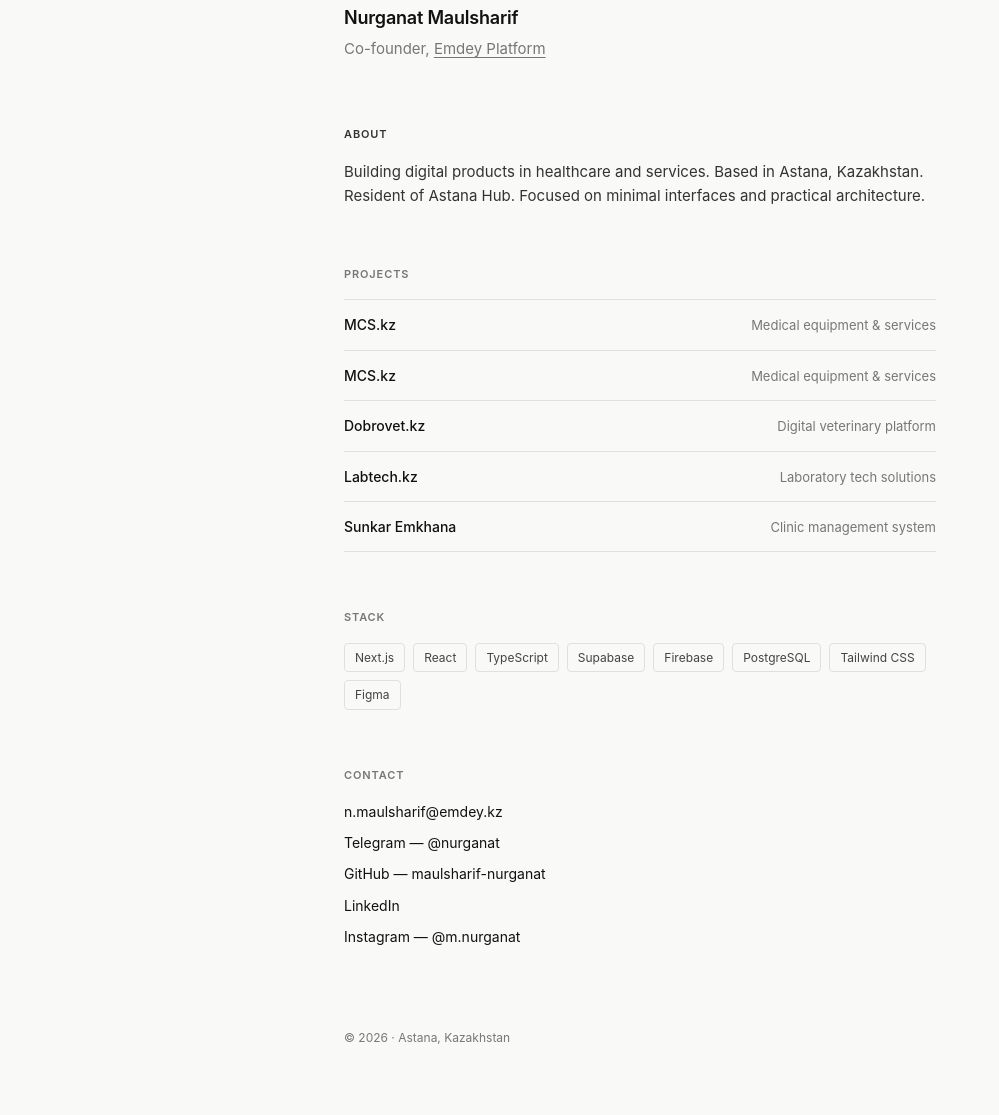
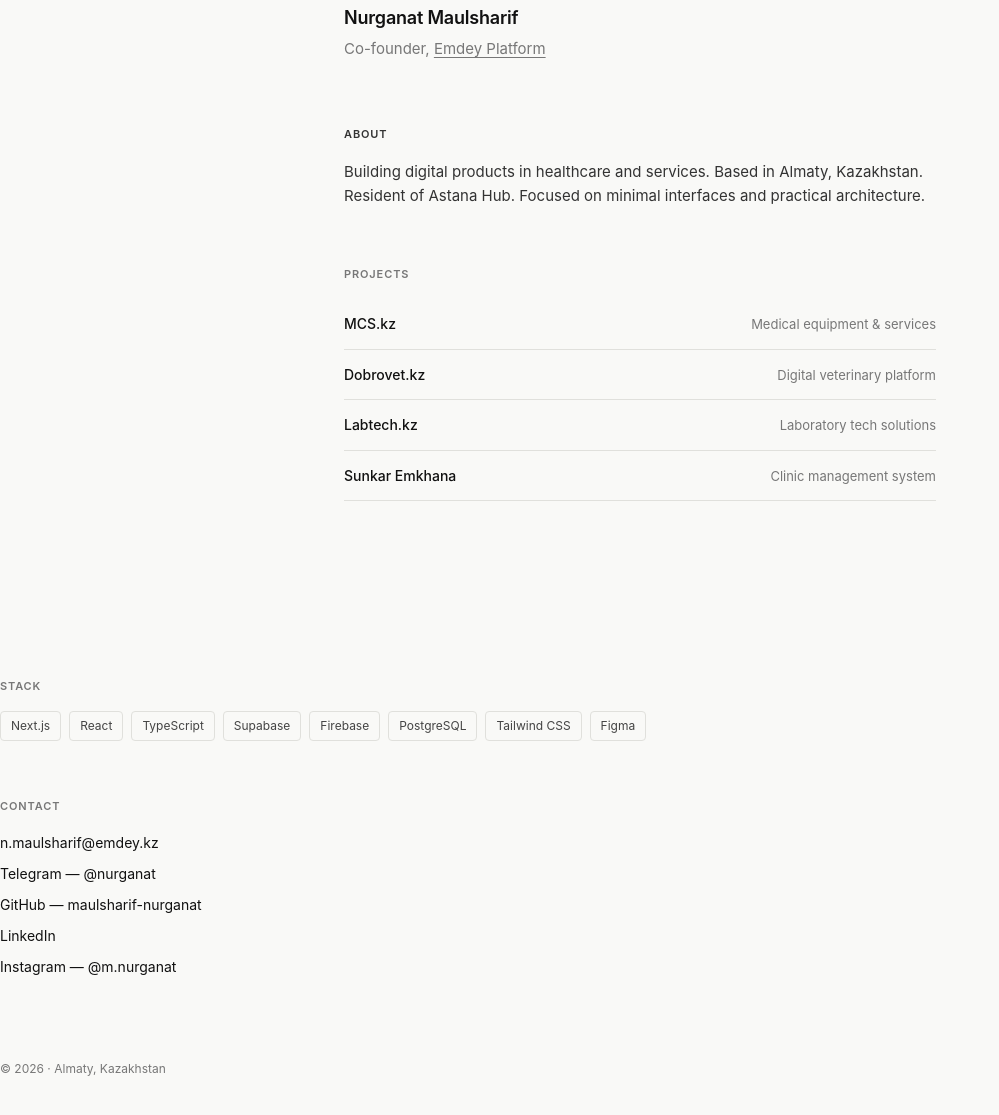
Before and after one commit to mnurganat/maulsharif, a plain HTML site: page index.html in a window 1280 px wide. Shown: the part 77-1192 px from the top of the page, without its empty margins (0-999 px from the left). After the commit the page ends 1155 px from the top, so only its background shows below. Drawn offline with Linux system fonts and the light colour scheme.

Commit message:
Update location from Astana to Almaty
testing my power

```diff
--- a/index.html
+++ b/index.html
@@ -157,15 +157,12 @@
 
     <section class="about">
       <p class="label">About</p>
-      <p>Building digital products in healthcare and services. Based in Astana, Kazakhstan. Resident of Astana Hub. Focused on minimal interfaces and practical architecture.</p>
+      <p>Building digital products in healthcare and services. Based in Almaty, Kazakhstan. Resident of Astana Hub. Focused on minimal interfaces and practical architecture.</p>
     </section>
 
     <section>
       <p class="label">Projects</p>
       <div class="projects">
-        <div class="project">
-          <span class="project-name"><a href="https://mcs.kz" target="_blank">MCS.kz</a></span>
-          <span class="project-desc">Medical equipment & services</span>
         </div>
         <div class="project">
           <span class="project-name"><a href="https://mcs.kz" target="_blank">MCS.kz</a></span>
@@ -212,7 +209,7 @@
     </section>
 
     <footer class="footer">
-      © 2026 · Astana, Kazakhstan
+      © 2026 · Almaty, Kazakhstan
     </footer>
 
   </div>
```
